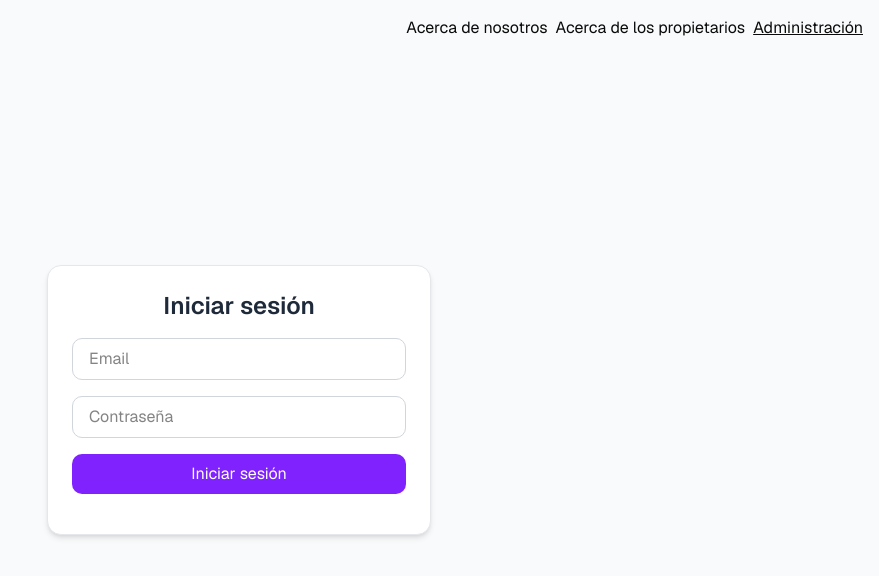
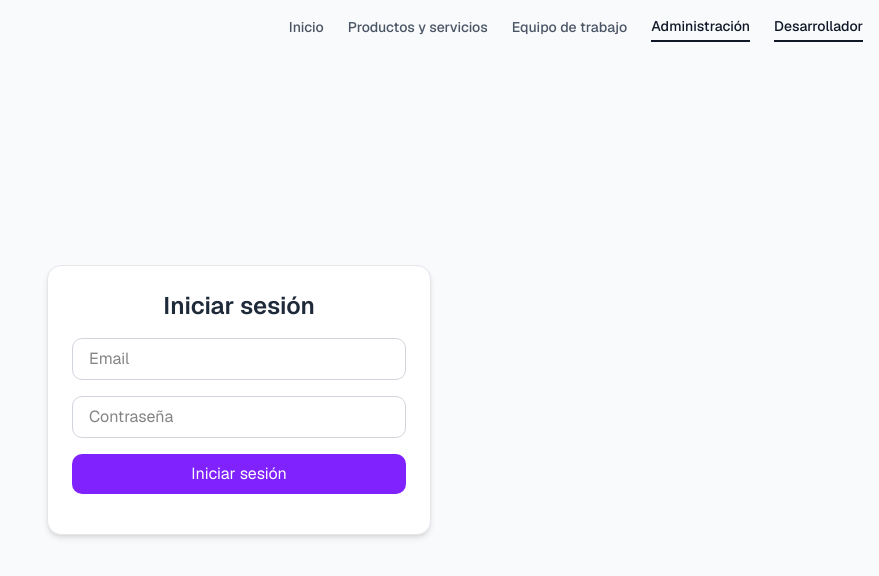
Before and after one commit to arm-code/i-am-a-pos-frontend, a Next.js app: page /auth/login in a window 1280 px wide. Shown: the top 576 px of the page, without its empty margins (401-1280 px from the left). Built offline with nearby package versions, Linux system fonts and the light colour scheme.

Commit message:
styles: navbar

```diff
--- a/components/navbar/Navbar.component.tsx
+++ b/components/navbar/Navbar.component.tsx
@@ -1,30 +1,42 @@
 'use client'
 
-import Link from 'next/link';
-import { usePathname } from 'next/navigation';
-import React from 'react';
+import Link from 'next/link'
+import { usePathname } from 'next/navigation'
+import React from 'react'
 
 const items = [
-  { title: 'Acerca de nosotros', route: '/about-us' },
-  { title: 'Acerca de los propietarios', route: '/about-owners' },
+  { title: 'Inicio', route: '/about-us' },
+  { title: 'Productos y servicios', route: '/products' },
+  { title: 'Equipo de trabajo', route: '/about-owners' },
   { title: 'Administración', route: '/auth/login' },
-];
+  { title: 'Desarrollador', route: '/auth/login' },
+]
 
 const Navbar = () => {
+  const pathname = usePathname()
 
-    const pathName = usePathname()
   return (
-    <nav className='flex gap-2'>
+    <nav className='flex gap-6 items-center'>
       {items.map((item) => {
-        const isActive = pathName === item.route
+        const isActive = pathname === item.route
         return (
-          <Link href={item.route} className={`list-none ${ isActive ? 'underline': ''}`} key={item.title}>
+          <Link
+            href={item.route}
+            className={`
+              text-sm font-medium transition-all duration-200
+              ${isActive
+                ? 'text-gray-900 border-b-2 border-gray-900 pb-1'
+                : 'text-gray-600 hover:text-gray-900 hover:border-b-2 hover:border-gray-300 pb-1'
+              }
+            `}
+            key={item.title}
+          >
             {item.title}
           </Link>
-        );
+        )
       })}
     </nav>
-  );
-};
+  )
+}
 
-export default Navbar;
+export default Navbar
```
